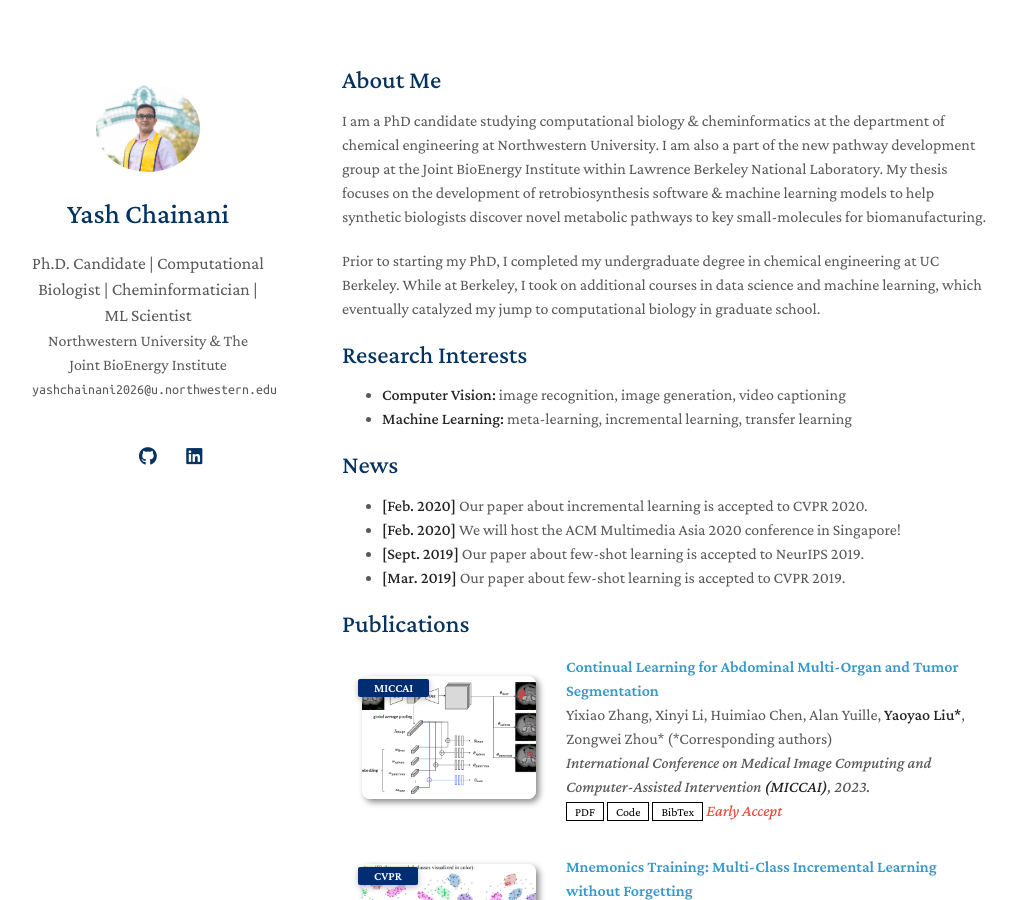
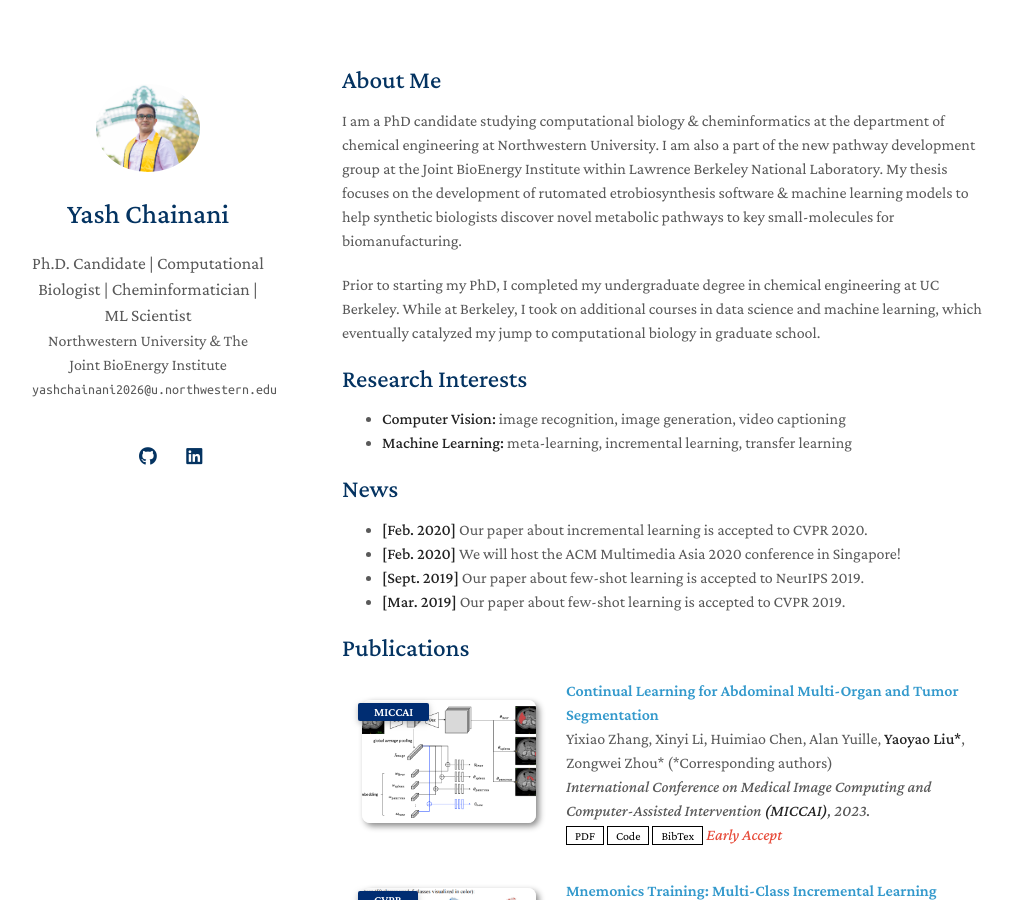
Before and after one commit to yashchainani21/yashchainani21.github.io, a Jekyll site: the page built from index.md, in a window 1280 px wide and 900 px high. Shown: the whole window, without its empty margins (128-1144 px from the left). Built offline with Jekyll 4.4.1, drawn with Linux system fonts in a browser that asks for light colours; a style sheet for code colours, icons or effects is not loaded; our own code applies the rules of GitHub Pages for plain Markdown files.

Commit message:
updated front page

```diff
--- a/index.md
+++ b/index.md
@@ -4,7 +4,7 @@ layout: homepage
 
 ## About Me
 
-I am a PhD candidate studying computational biology & cheminformatics at the department of chemical engineering at Northwestern University. I am also a part of the new pathway development group at the Joint BioEnergy Institute within Lawrence Berkeley National Laboratory. My thesis focuses on the development of retrobiosynthesis software & machine learning models to help synthetic biologists discover novel metabolic pathways to key small-molecules for biomanufacturing.
+I am a PhD candidate studying computational biology & cheminformatics at the department of chemical engineering at Northwestern University. I am also a part of the new pathway development group at the Joint BioEnergy Institute within Lawrence Berkeley National Laboratory. My thesis focuses on the development of rutomated etrobiosynthesis software & machine learning models to help synthetic biologists discover novel metabolic pathways to key small-molecules for biomanufacturing.
 
 Prior to starting my PhD, I completed my undergraduate degree in chemical engineering at UC Berkeley. While at Berkeley, I took on additional courses in data science and machine learning, which eventually catalyzed my jump to computational biology in graduate school.
 
```
